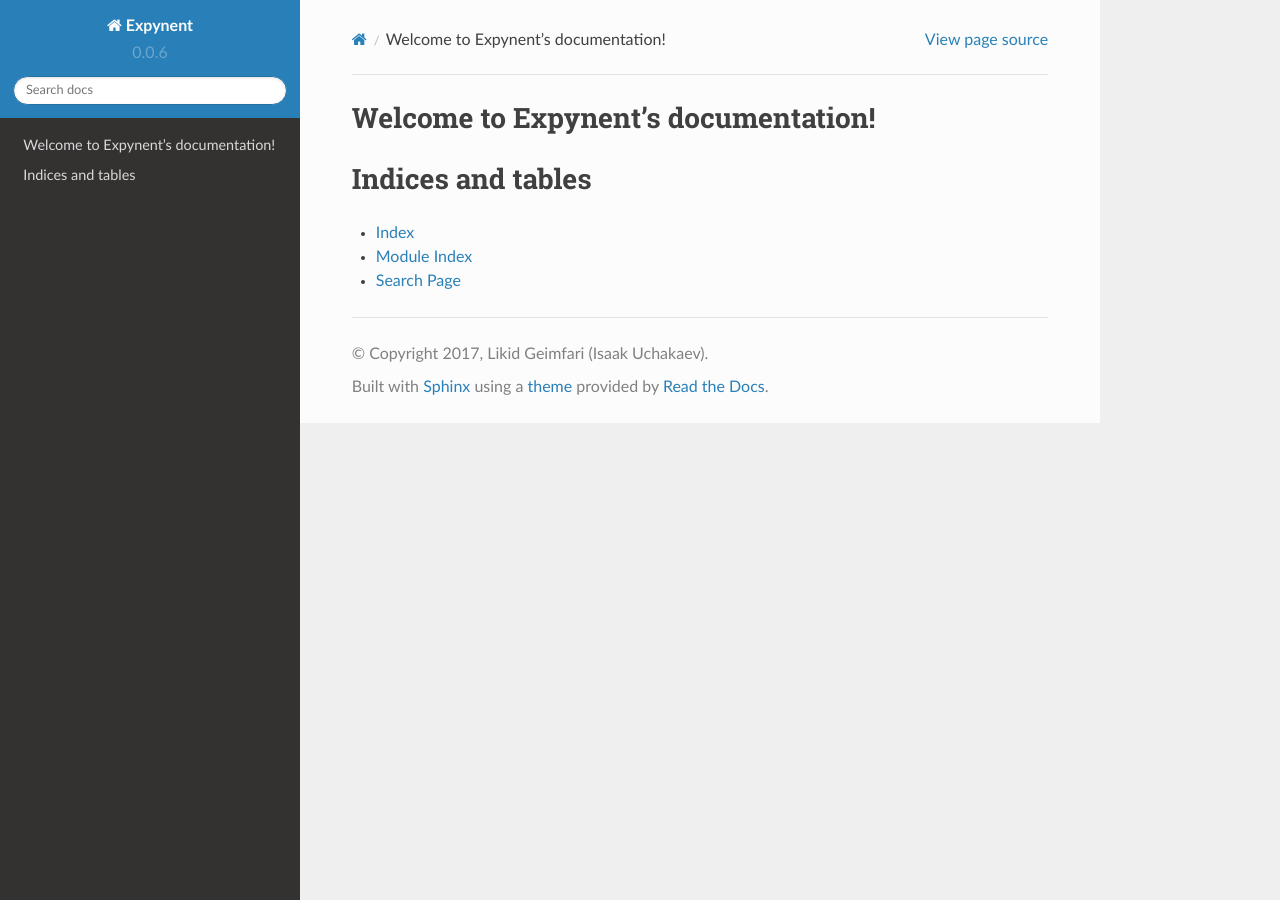
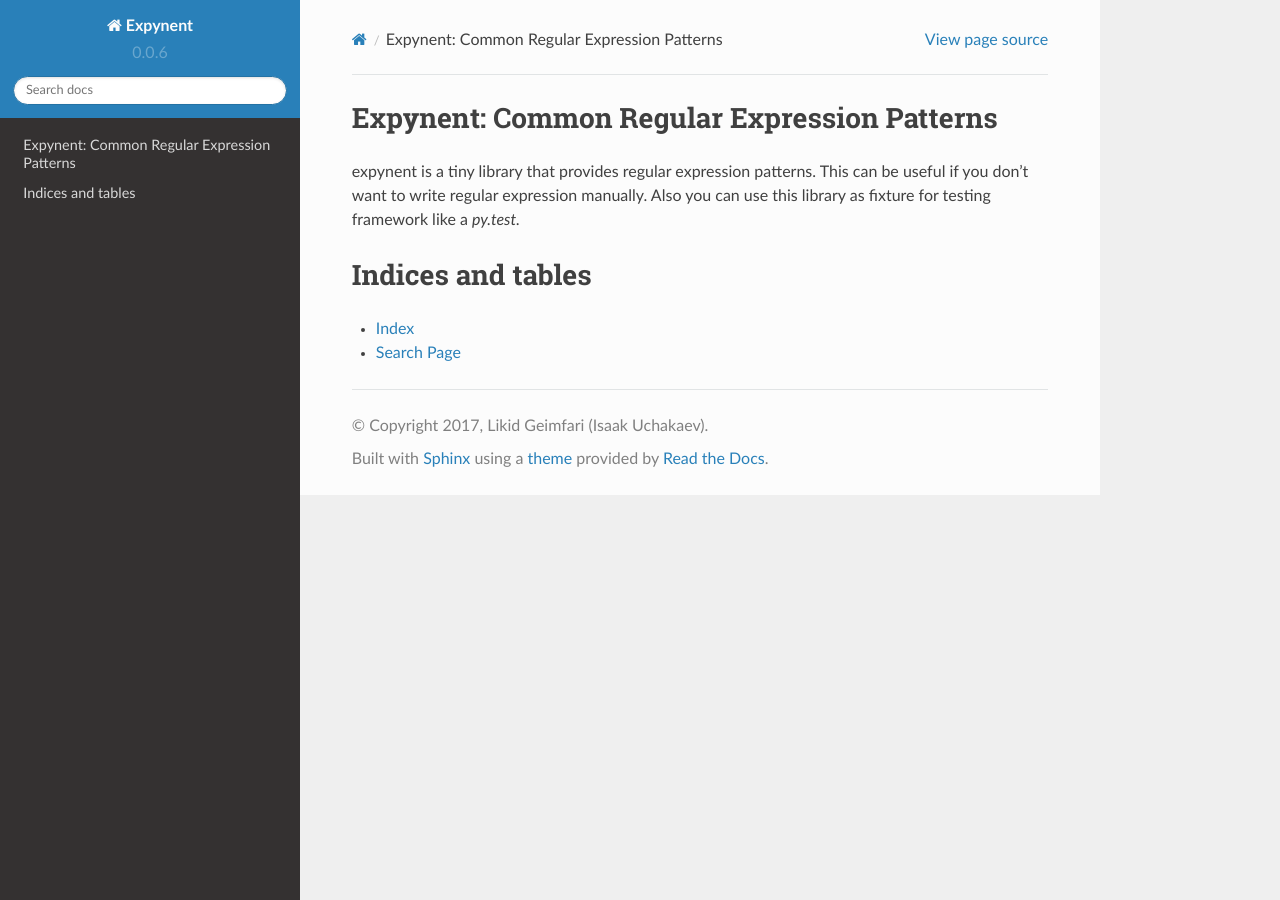
Before and after one commit to lk-geimfari/expynent, a Sphinx documentation site: the page built from docs/source/index.rst, in a window 1280 px wide. Built offline with Sphinx 7.4.7 and the Read the Docs theme 2.0.0, drawn with Linux system fonts in a browser that asks for light colours.

Commit message:
Add breif information about Expynent

```diff
--- a/docs/source/index.rst
+++ b/docs/source/index.rst
@@ -3,8 +3,9 @@
    You can adapt this file completely to your liking, but it should at least
    contain the root `toctree` directive.
 
-Welcome to Expynent's documentation!
-====================================
+Expynent: Common Regular Expression Patterns
+============================================
+expynent is a tiny library that provides regular expression patterns. This can be useful if you don't want to write regular expression manually. Also you can use this library as fixture for testing framework like a `py.test.`
 
 .. toctree::
    :maxdepth: 2
```
Also changed, not shown: other parts of docs/source/index.rst (+0 -1 lines).
